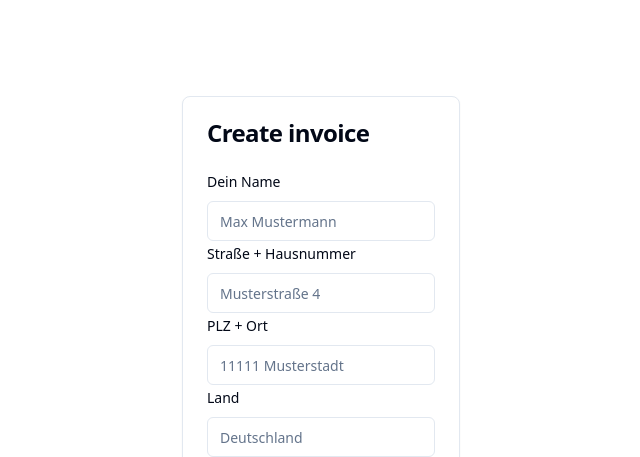
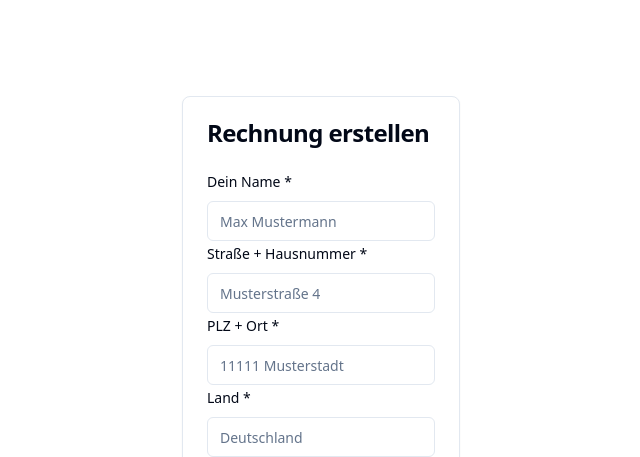
Before and after one commit to Dominik-Reinert/rechnung, a Next.js app: page / in a window 1280 px wide. Shown: the top 457 px of the page, without its empty margins (319-959 px from the left). Built offline with nearby package versions, Linux system fonts and the light colour scheme.

Commit message:
adding reuiqred asterix

```diff
--- a/src/app/globals.css
+++ b/src/app/globals.css
@@ -64,6 +64,10 @@
     --input: 217.2 32.6% 17.5%;
     --ring: 212.7 26.8% 83.9%;
   }
+
+  label:has(+ input[required])::after {
+    content: ' *';
+  }
 }
 
 @layer base {
--- a/src/app/page.tsx
+++ b/src/app/page.tsx
@@ -40,7 +40,7 @@ export default function Home() {
   return (
     <main className="flex min-h-screen flex-col items-center justify-between p-24">
       <Card>
-        <CardHeader><CardTitle>Create invoice</CardTitle></CardHeader>
+        <CardHeader><CardTitle>Rechnung erstellen</CardTitle></CardHeader>
         <CardContent>
           <Form {...form}  >
             <form onSubmit={form.handleSubmit(onSubmit)}>
@@ -51,7 +51,7 @@ export default function Home() {
                   <FormItem>
                     <FormLabel>Dein Name</FormLabel>
                     <FormControl>
-                      <Input placeholder="Max Mustermann" {...field} />
+                      <Input required placeholder="Max Mustermann" {...field} />
                     </FormControl>
                     <FormMessage />
                   </FormItem>
@@ -64,7 +64,7 @@ export default function Home() {
                   <FormItem>
                     <FormLabel>Straße + Hausnummer</FormLabel>
                     <FormControl>
-                      <Input placeholder="Musterstraße 4" {...field} />
+                      <Input required placeholder="Musterstraße 4" {...field} />
                     </FormControl>
                     <FormMessage />
                   </FormItem>
@@ -74,10 +74,10 @@ export default function Home() {
                 control={form.control}
                 name="postcode"
                 render={({ field }) => (
-                  <FormItem>
+                  <FormItem >
                     <FormLabel>PLZ + Ort</FormLabel>
                     <FormControl>
-                      <Input placeholder="11111 Musterstadt" {...field} />
+                      <Input required placeholder="11111 Musterstadt" {...field} />
                     </FormControl>
                     <FormMessage />
                   </FormItem>
@@ -90,7 +90,7 @@ export default function Home() {
                   <FormItem>
                     <FormLabel>Land</FormLabel>
                     <FormControl>
-                      <Input placeholder="Deutschland" {...field} />
+                      <Input required placeholder="Deutschland" {...field} />
                     </FormControl>
                     <FormMessage />
                   </FormItem>
```
